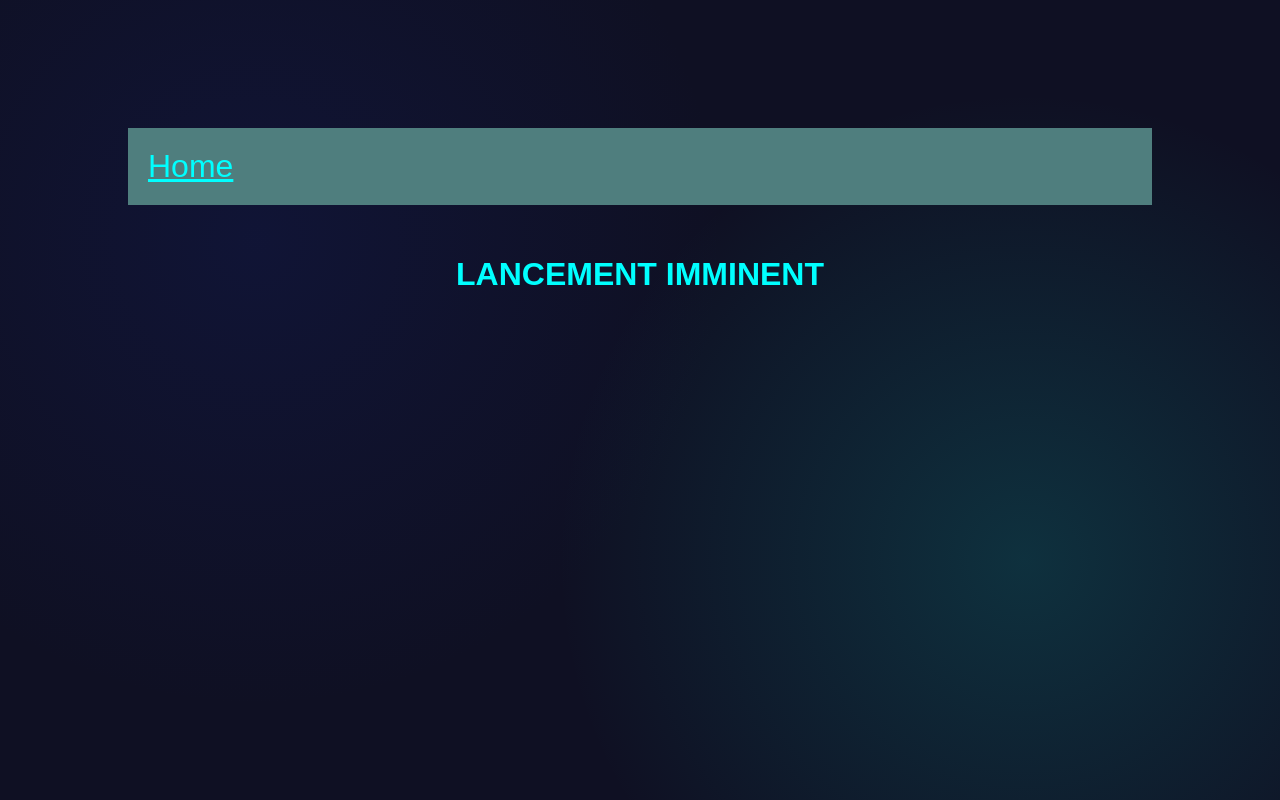
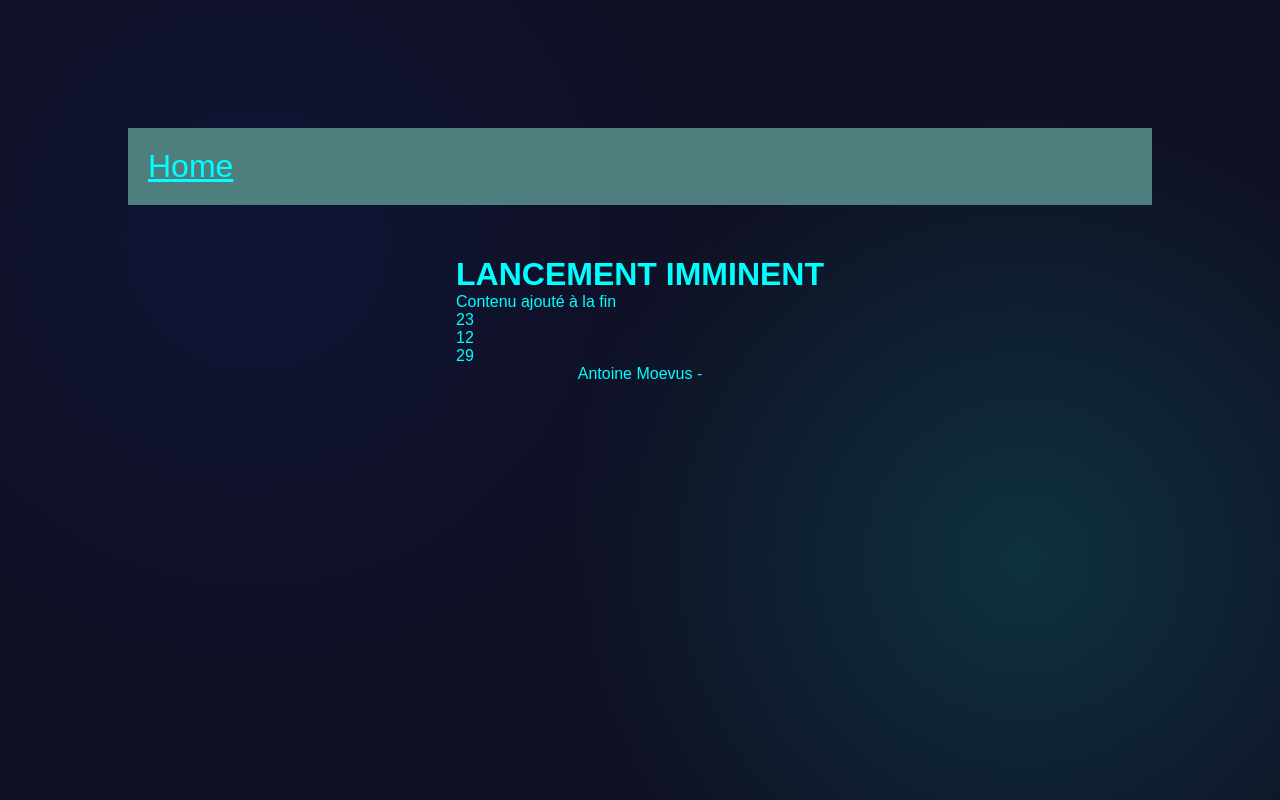
Before and after one commit to prof-moevus/sae_web_jwt_token, a website: page public/pages/exo2.html in a window 1280 px wide. Drawn offline with nearby package versions, Linux system fonts and the light colour scheme.

Commit message:
Add start of exo 2

```diff
--- a/public/js/exo2.js
+++ b/public/js/exo2.js
@@ -0,0 +1,8 @@
+$("#heure").text((new Date()).getHours());
+$("#minutes").text((new Date()).getMinutes());
+$("#secondes").text((new Date()).getSeconds());
+
+console.log($('a').attr('href'));
+$('a').attr('href',  "/mon-site-de-hacker-allo")
+
+$("#countdown-timer").before('<p>Contenu ajouté à la fin</p>');
--- a/public/pages/exo2.html
+++ b/public/pages/exo2.html
@@ -9,16 +9,21 @@
 </head>
 <body>
 <header>
-    <nav> <p><a href = "/">Home</a></p></nav>
+    <nav> <p><a href="/">Home</a></p></nav>
 
 </header>
 
 <main>
     <h1 class="title">LANCEMENT IMMINENT</h1>
+    <div id="countdown-timer">
+        <p id="heure">Heure</p>
+        <p id="minutes">Minute</p>
+        <p id="secondes">Second</p>
+    </div>
 </main>
 
 <footer>
-
+Antoine Moevus -
 </footer>
 </body>
 </html>
```
